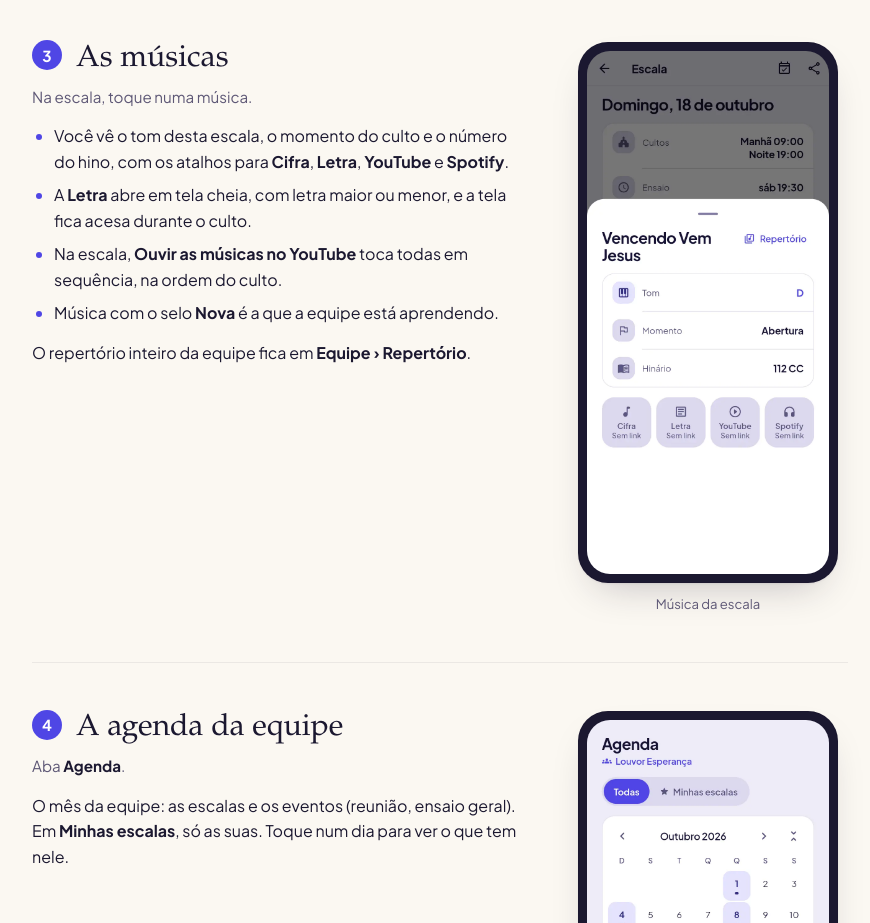
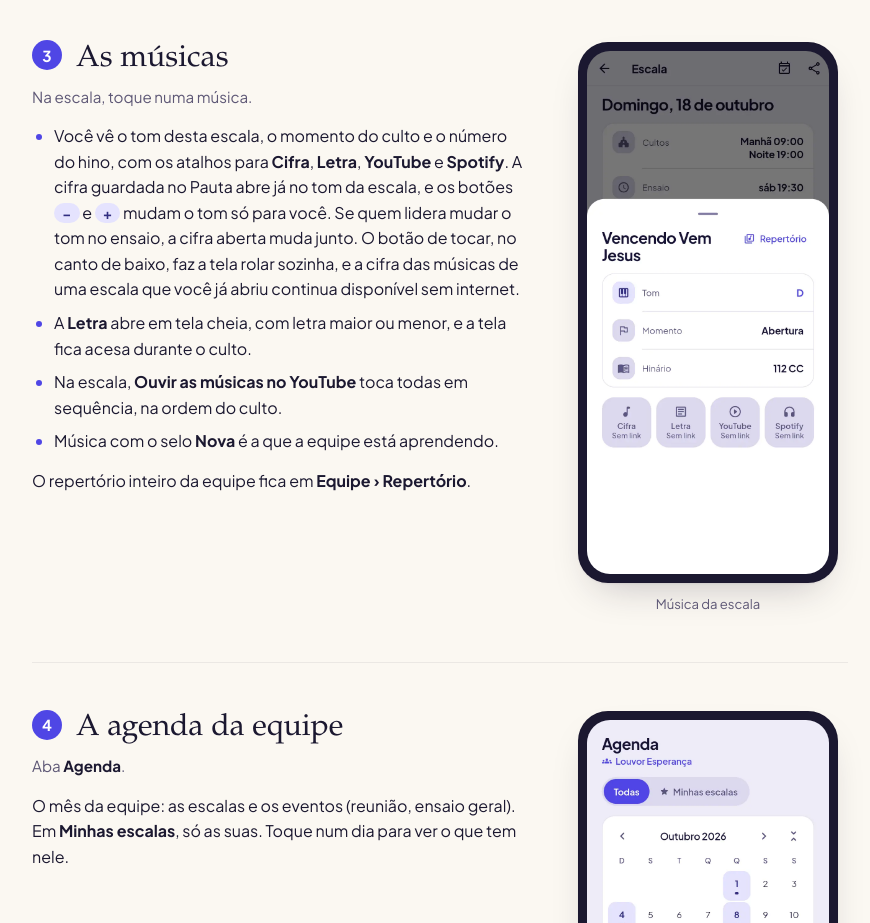
Before and after one commit to simonscabello/pauta-site, a plain HTML site: page guia/integrante.html in a window 1280 px wide. Shown: the part 1940-2863 px from the top of the page, without its empty margins (348-1218 px from the left). Drawn offline with Linux system fonts and the light colour scheme.

Commit message:
Guias: cifra no Pauta — colar ou abrir no Cifra Club, tom da cifra, declaração, tom ao vivo e rolagem (app 0.44.0)
Co-Authored-By: Claude Opus 5.5 <noreply@anthropic.com>

```diff
--- a/guia/integrante.html
+++ b/guia/integrante.html
@@ -101,7 +101,7 @@
             <h2><span class="n">3</span>As músicas</h2>
             <p class="onde">Na escala, toque numa música.</p>
             <ul>
-              <li>Você vê o tom desta escala, o momento do culto e o número do hino, com os atalhos para <b>Cifra</b>, <b>Letra</b>, <b>YouTube</b> e <b>Spotify</b>.</li>
+              <li>Você vê o tom desta escala, o momento do culto e o número do hino, com os atalhos para <b>Cifra</b>, <b>Letra</b>, <b>YouTube</b> e <b>Spotify</b>. A cifra guardada no Pauta abre já no tom da escala, e os botões <kbd>−</kbd> e <kbd>+</kbd> mudam o tom só para você. Se quem lidera mudar o tom no ensaio, a cifra aberta muda junto. O botão de tocar, no canto de baixo, faz a tela rolar sozinha, e a cifra das músicas de uma escala que você já abriu continua disponível sem internet.</li>
               <li>A <b>Letra</b> abre em tela cheia, com letra maior ou menor, e a tela fica acesa durante o culto.</li>
               <li>Na escala, <b>Ouvir as músicas no YouTube</b> toca todas em sequência, na ordem do culto.</li>
               <li>Música com o selo <b>Nova</b> é a que a equipe está aprendendo.</li>
```
Also changed, not shown: guia/lider.html (+1 -0 lines).
